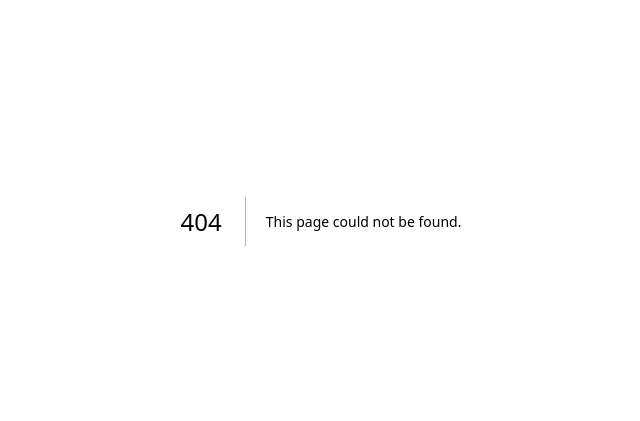
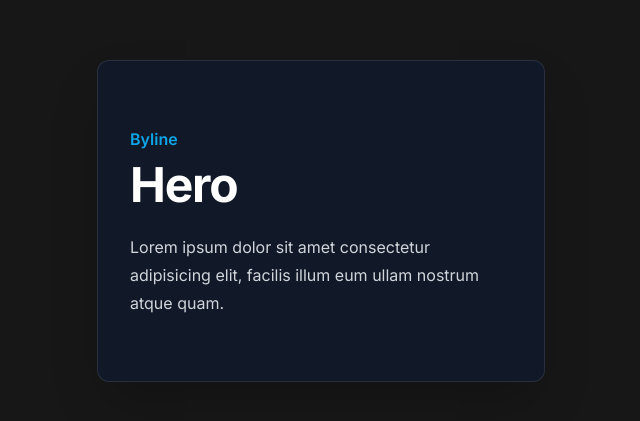
Before and after one commit to ismaelherreradev/ui-framer-motion, a Next.js app: page /card-radial-gradient in a window 1280 px wide. Before the commit this address had no page. Shown: the part 179-600 px from the top of the page, without its empty margins (319-959 px from the left). Built offline with nearby package versions, Linux system fonts and the light colour scheme.

Commit message:
Add Card Radial Gradient page

```diff
--- a/src/pages/api/hello.ts
+++ /dev/null
@@ -1,13 +0,0 @@
-// Next.js API route support: https://nextjs.org/docs/api-routes/introduction
-import type { NextApiRequest, NextApiResponse } from 'next'
-
-type Data = {
-  name: string
-}
-
-export default function handler(
-  req: NextApiRequest,
-  res: NextApiResponse<Data>
-) {
-  res.status(200).json({ name: 'John Doe' })
-}
--- /dev/null
+++ b/src/pages/card-radial-gradient/index.tsx
@@ -0,0 +1,53 @@
+import { useMotionValue, useMotionTemplate, motion } from "framer-motion";
+
+export default function CardRadialGradient() {
+  const mouseX = useMotionValue(0);
+  const mouseY = useMotionValue(0);
+
+  function handleMouseMove({
+    clientX,
+    clientY,
+    currentTarget,
+  }: React.MouseEvent<HTMLDivElement>) {
+    const { left, top } = currentTarget.getBoundingClientRect();
+
+    mouseX.set(clientX - left);
+    mouseY.set(clientY - top);
+  }
+
+  return (
+    <div className="flex min-h-screen items-center justify-center bg-[#171717]">
+    <div
+      className="group relative max-w-md rounded-xl border border-white/10 bg-gray-900 px-8 py-16 shadow-2xl"
+      onMouseMove={handleMouseMove}
+    >
+      <motion.div
+        className="pointer-events-none absolute -inset-px rounded-xl opacity-0 transition duration-300 group-hover:opacity-100"
+        style={{
+          background: useMotionTemplate`
+            radial-gradient(
+              650px circle at ${mouseX}px ${mouseY}px,
+              rgba(14, 165, 233, 0.15),
+              transparent 80%
+            )
+          `,
+        }}
+      />
+      <div>
+        <h3 className="text-base font-semibold leading-7 text-sky-500">
+          Byline
+        </h3>
+        <div className="mt-2 flex items-center gap-x-2">
+          <span className="text-5xl font-bold tracking-tight text-white">
+            Hero
+          </span>
+        </div>
+        <p className="mt-6 text-base leading-7 text-gray-300">
+          Lorem ipsum dolor sit amet consectetur adipisicing elit, facilis
+          illum eum ullam nostrum atque quam.
+        </p>
+      </div>
+    </div>
+    </div>
+  );
+}
--- a/src/pages/index.tsx
+++ b/src/pages/index.tsx
@@ -52,21 +52,35 @@
               >
                 Calendar
               </Link>
-              <Link  className="cursor-pointer p-8 hover:bg-slate-200"
-                href={"/animated-tabs"}>
+              <Link
+                className="cursor-pointer p-8 hover:bg-slate-200"
+                href={"/animated-tabs"}
+              >
                 Animated Tabs
               </Link>
-              <Link  className="cursor-pointer p-8 hover:bg-slate-200"
-                href={"/animated-toggle"}>
+              <Link
+                className="cursor-pointer p-8 hover:bg-slate-200"
+                href={"/animated-toggle"}
+              >
                 Animated Toggle
               </Link>
-              <Link  className="cursor-pointer p-8 hover:bg-slate-200"
-                href={"/trello-checklist"}>
+              <Link
+                className="cursor-pointer p-8 hover:bg-slate-200"
+                href={"/trello-checklist"}
+              >
                 Trello Checklist
               </Link>
-              <Link  className="cursor-pointer p-8 hover:bg-slate-200"
-                href={"/radix-dropdown"}>
+              <Link
+                className="cursor-pointer p-8 hover:bg-slate-200"
+                href={"/radix-dropdown"}
+              >
                 Radix Dropdown
+              </Link>
+              <Link
+                className="cursor-pointer p-8 hover:bg-slate-200"
+                href={"/card-radial-gradient"}
+              >
+                Card Radial Gradient
               </Link>
             </div>
           </div>
```
